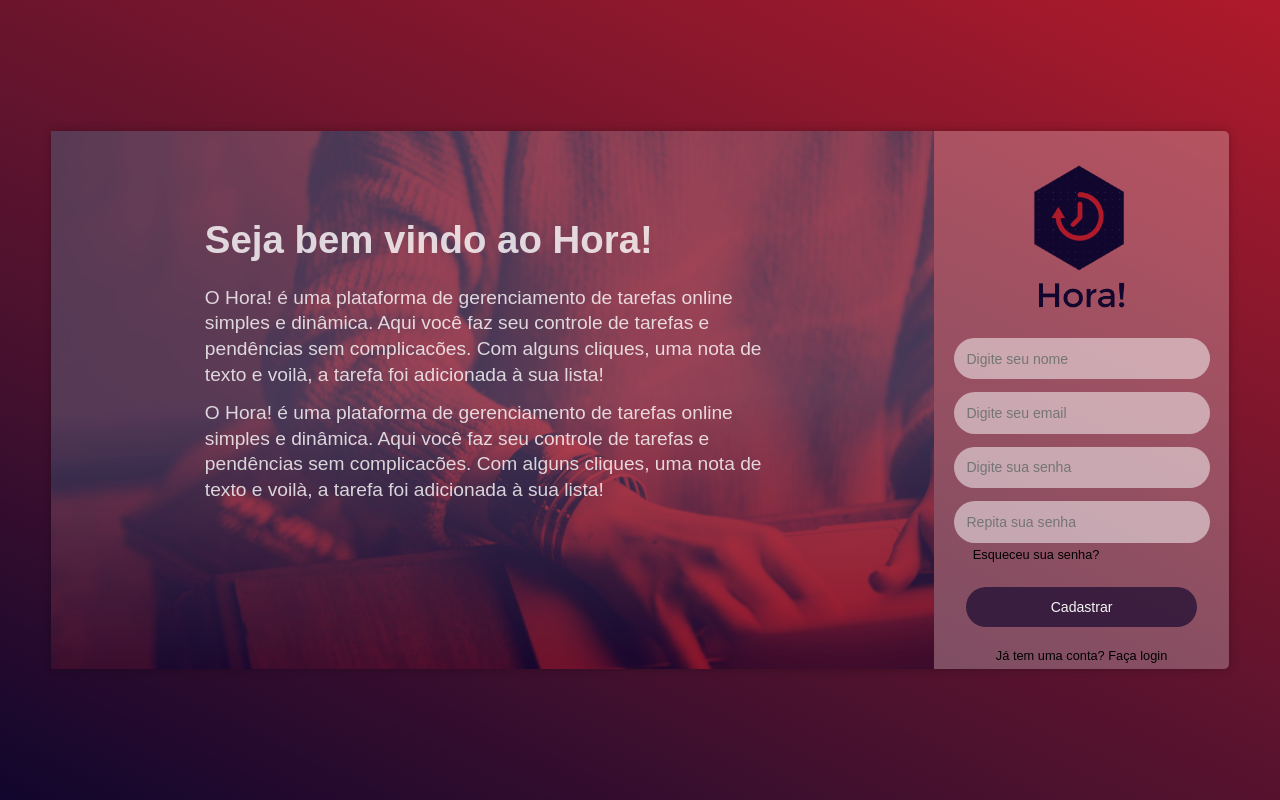
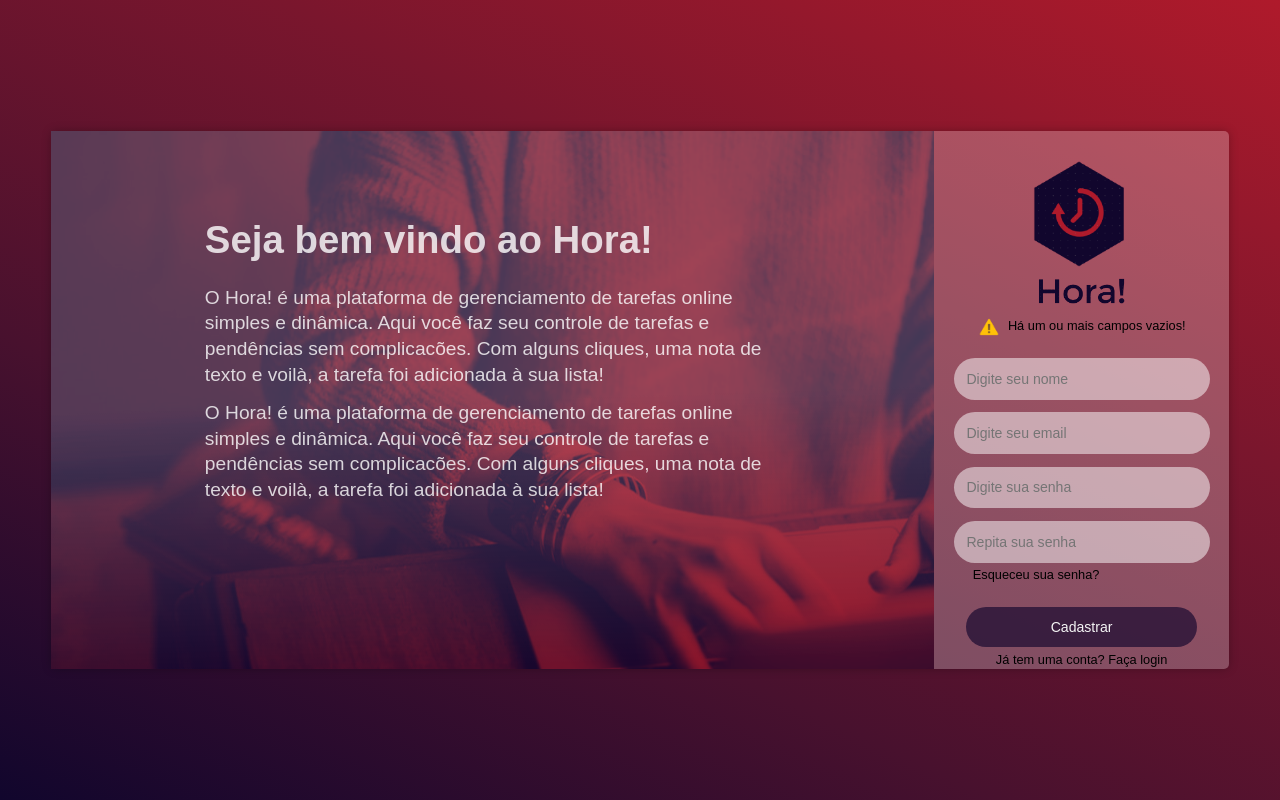
Before and after one commit to Nicolas-ps/gerenciador-de-tarefas, a PHP site: page /src/www/pages/cadastro.php?vazio=true in a window 1280 px wide. Run offline with PHP 8.4, Linux system fonts and the light colour scheme; some web fonts are replaced.

Commit message:
Tratando erros de cadastro

```diff
--- a/src/www/pages/cadastro.php
+++ b/src/www/pages/cadastro.php
@@ -42,6 +42,12 @@
     <div class="containerFormulario">
         <form method="post" action="../../app/cadastrando.php">
 
+            <?php
+                if(filter_input(INPUT_GET, 'vazio') == 'true'){
+                    echo "<p class='erro'><img src='../../../public/iconError.png'>Há um ou mais campos vazios!</p>";
+                }
+            ?>
+
             <div class="inputs">
                 <input type="text" placeholder="Digite seu nome" name="nome">
                 <input type="email" placeholder="Digite seu email" name="email">
--- a/src/www/styles/cadastro.scss
+++ b/src/www/styles/cadastro.scss
@@ -1,3 +1,7 @@
+.containerLogin .containerFormulario form .erro{
+    margin-top: 0;
+}
+
 .containerLogin .containerFormulario form .inputs{
     margin-top: 1rem;
     margin-bottom: 1rem;
--- a/src/www/styles/css/cadastro.css
+++ b/src/www/styles/css/cadastro.css
@@ -1,3 +1,6 @@
+.containerLogin .containerFormulario form .erro {
+  margin-top: 0; }
+
 .containerLogin .containerFormulario form .inputs {
   margin-top: 1rem;
   margin-bottom: 1rem; }
--- a/src/www/styles/css/index.css
+++ b/src/www/styles/css/index.css
@@ -88,8 +88,7 @@ body {
       .containerLogin .containerFormulario form .erro {
         display: flex;
         justify-content: space-between;
-        align-items: center;
-        margin-top: 1rem; }
+        align-items: center; }
         .containerLogin .containerFormulario form .erro img {
           height: 24px;
           width: 24px;
@@ -137,4 +136,5 @@ body {
           display: flex;
           align-items: flex-end; }
           .containerLogin .containerFormulario form .botao .span span {
+            margin-top: .5rem;
             margin-bottom: 0.5rem; }
--- a/src/www/styles/index.scss
+++ b/src/www/styles/index.scss
@@ -115,7 +115,6 @@ body{
                 display: flex;
                 justify-content: space-between;
                 align-items: center;
-                margin-top: 1rem;
 
                 img{
                     height: 24px;
@@ -185,6 +184,7 @@ body{
                     display: flex;
                     align-items: flex-end;
                     span{
+                        margin-top: .5rem;
                         margin-bottom: 0.5rem;
                     }
                 }
```
Also changed, not shown: src/app/cadastrando.php (+4 -4 lines).
